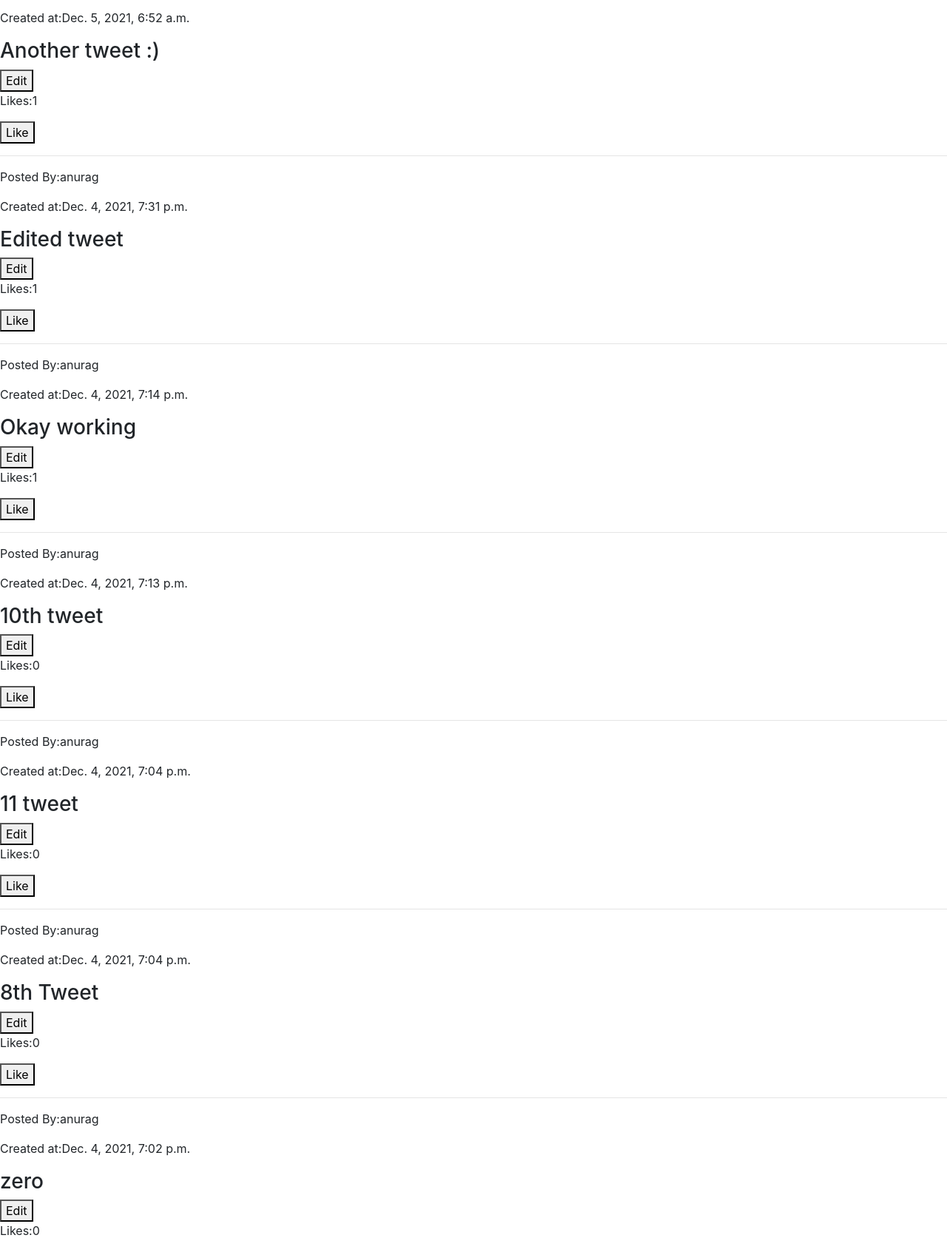
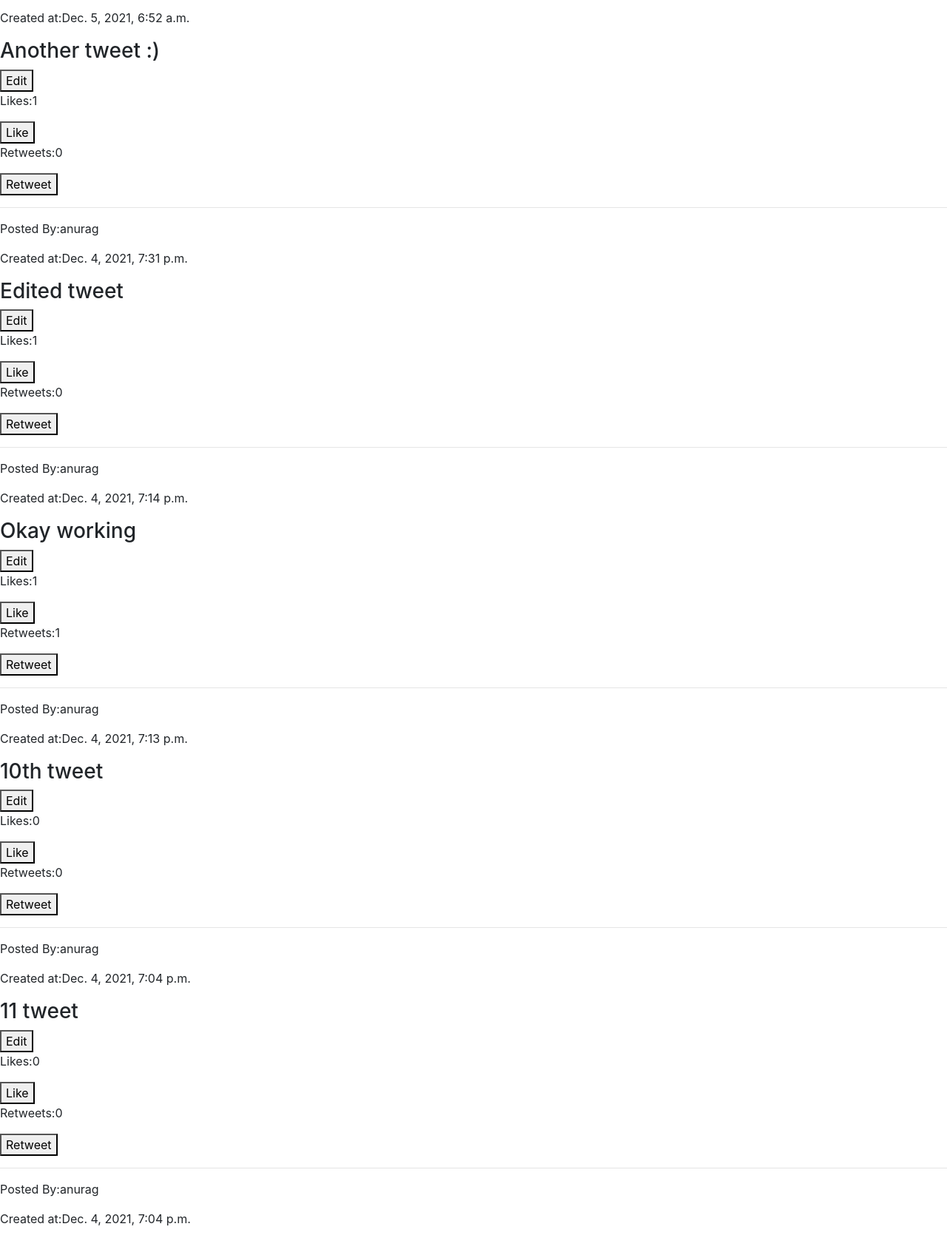
Before and after one commit to ycwhencpp/twitter-clone, a Django app: page / in a window 1280 px wide. Shown: the part 256-1929 px from the top of the page at 74% size. Run offline with Django 3.2, Linux system fonts and the light colour scheme; data comes from the database, SQL or seed files in the repository; both versions use the stored data as it was after the commit; some libraries are stand-ins or nearby versions.

Commit message:
added retweet functionality (#1)

```diff
--- a/network/models.py
+++ b/network/models.py
@@ -26,6 +26,8 @@ class make_tweet(models.Model):
         }
     def likecount(self):
         return self.liked.all().count()
+    def retweetcount(self):
+        return self.retweet.all().count()
 
     class Meta:
         ordering=['-time_stamp']
--- a/network/static/network/editpost.js
+++ b/network/static/network/editpost.js
@@ -61,8 +61,33 @@ like_button.forEach((button) => {
         else {
           console.log(data.message);
           like_count.innerHTML = `Likes:${data.likes_count}`;
-          button.innerHTML == "Like" ? (button.innerHTML = "Like") : (button.innerHTML = "Unlike");
+          button.innerHTML == "Like" ? (button.innerHTML = "Unlike") : (button.innerHTML = "Like");
         }
       });
   };
 });
+
+const rt_button = document.querySelectorAll(".rt-button");
+rt_button.forEach((button) => {
+  button.onclick = () => {
+    console.log(button.innerHTML);
+    const id = button.dataset.id;
+    const rt_count = document.querySelector(`#rt-post-${id}`);
+    fetch("/editpost", {
+      method: "PUT",
+      body: JSON.stringify({
+        id: id,
+        retweet: true,
+      }),
+    })
+      .then((response) => response.json())
+      .then((data) => {
+        if (data.error) console.log(data.error);
+        else {
+          console.log(data.message);
+          rt_count.innerHTML = `Retweets:${data.retweetcount}`;
+          button.innerHTML == "Retweet" ? (button.innerHTML = "Undo") : (button.innerHTML = "Retweet");
+        }
+      });
+  };
+});
--- a/network/templates/network/index.html
+++ b/network/templates/network/index.html
@@ -19,6 +19,8 @@
         <button class="edit_button " data-id="{{tweet.id}}">Edit</button>
         <p  id="like-post-{{tweet.id}}" class="like-count">Likes:{{tweet.likecount}}</p>
         <button class="like-button" data-id="{{tweet.id}}">Like </button>
+        <p  id="rt-post-{{tweet.id}}" class="rt-count">Retweets:{{tweet.retweetcount}}</p>
+        <button class="rt-button" data-id="{{tweet.id}}">Retweet </button>
     </div>
     <hr>
     {% endfor %}
--- a/network/views.py
+++ b/network/views.py
@@ -115,7 +115,7 @@ def editpost(request):
         print(tweet)
         tweet.save()
         print("6")
-        return JsonResponse({"message":"post updated successfully","likes_count":str(tweet.likecount())},status=201)
+        return JsonResponse({"message":"post updated successfully","likes_count":str(tweet.likecount()),"retweetcount":str(tweet.retweetcount())},status=201)
 
     return JsonResponse({"error":"Only PUT request is Valid"},status=400)
 
```
Also changed, not shown: db.sqlite3.
